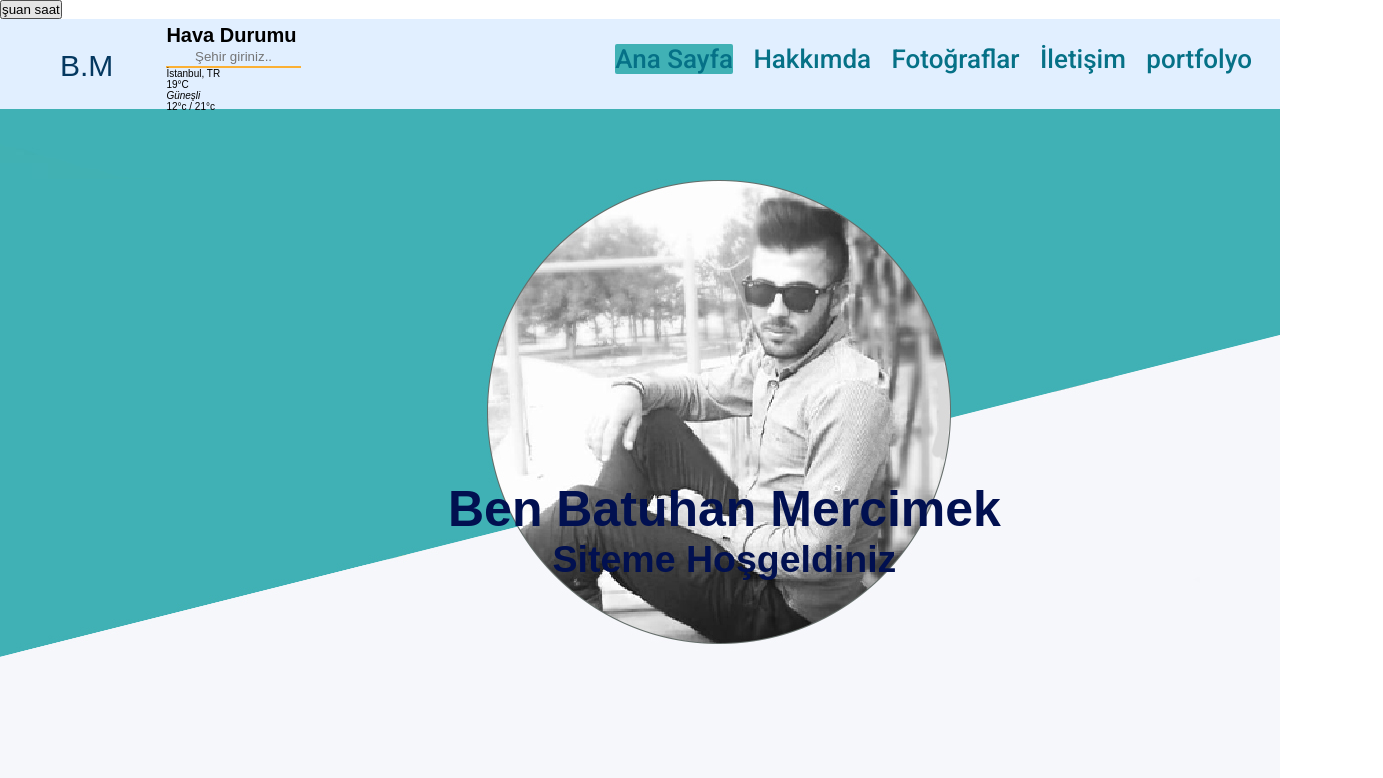
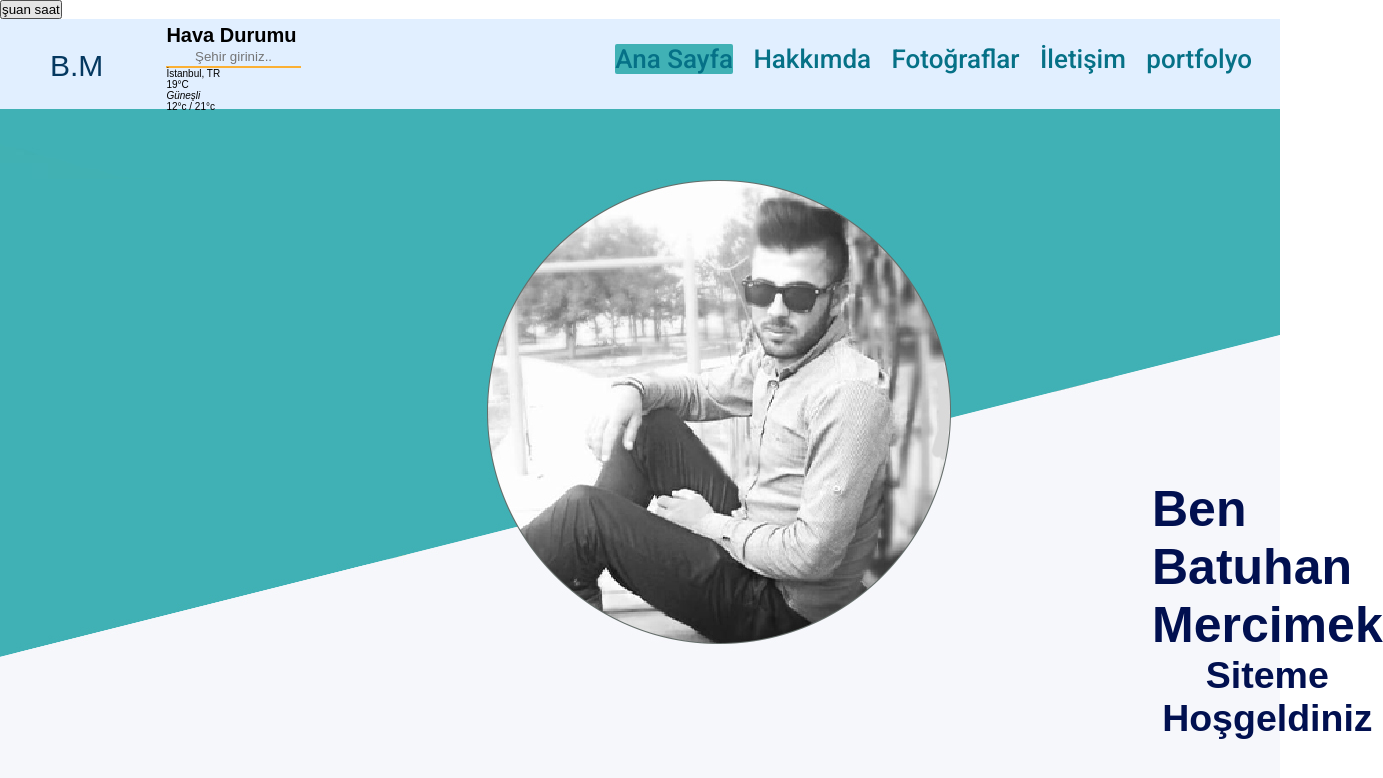
Before and after one commit to Batuhan252252/Ozgecmis1, a plain HTML site: page index.html in a window 1280 px wide. Shown: the whole page, 1383 px wide, since content can reach past the window. Drawn offline with Linux system fonts and the light colour scheme.

Commit message:
Update style.css

```diff
--- a/style.css
+++ b/style.css
@@ -19,7 +19,7 @@
 
 .navbar .BM{
     display: inline-block;
-    margin-left: 60px;
+    margin-left: 50px;
     margin-top: 30px;
 }
 
@@ -61,7 +61,7 @@
     font-size:25px;
     position:absolute;
     top: 60%;
-    left:35%;
+    left:90%;
     transform:translate(-50%-50%);
 }
 .centerh1{
```
